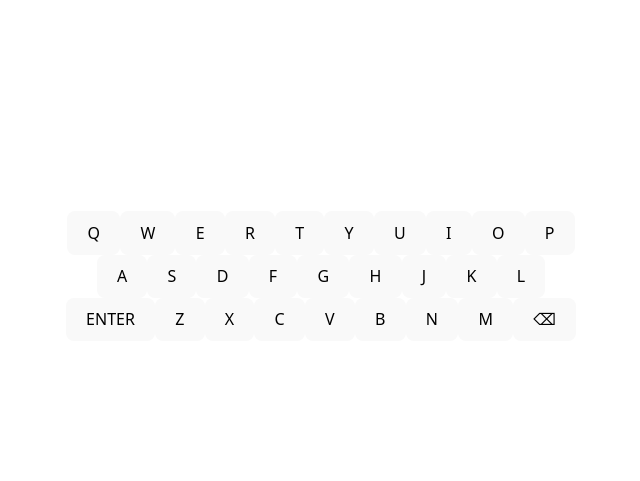
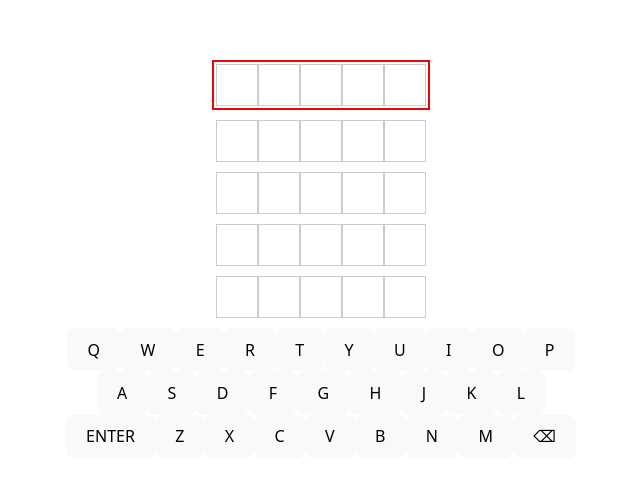
Before and after one commit to ni-hvosta-in/wordle, a React (Vite) app: page / in a window 1280 px wide. Shown: the part 141-622 px from the top of the page, without its empty margins (319-959 px from the left). Built offline with nearby package versions, Linux system fonts and the light colour scheme.

Commit message:
keyboard without logic and game field

```diff
--- a/src/App.tsx
+++ b/src/App.tsx
@@ -1,21 +1,21 @@
 import { useEffect, useState } from 'react'
-import reactLogo from './assets/react.svg'
-import viteLogo from '/vite.svg'
 import './App.css'
-import { KeyBoard } from './keyboard/KeyBoard'
+import { KeyBoard } from './components/keyboard/KeyBoard'
+import { Row } from './components/row/Row'
 
 function App() {
 
-    const [input, setInput] = useState("")
+    const [currRow, setCurrRow] = useState(0);
+    const [attemps, setAttemps] = useState<string[]>(["", "", "", "", ""]);
     useEffect(() => {
-        console.log("Current input:", input);
-    }, [input])
+        console.log(attemps, currRow);
+    }, [attemps])
     return (
         <>
-            <div>
-                <h1>{input}</h1>
-            </div>
-            <KeyBoard setInput={setInput} />
+            {Array.from({length: 5}).map((_, i) => (
+                <Row key={i} value={attemps[i]} isSelected={i == currRow}/>
+            ))}
+            <KeyBoard  incrementRow={setCurrRow} setAttemps={setAttemps} currRow={currRow} />
         </>
     )
 }
--- /dev/null
+++ b/src/components/cell/Cell.css
@@ -0,0 +1,11 @@
+.cell {
+    width: 40px;
+    height: 40px;
+    border: 1px solid #ccc;
+    display: flex;
+    align-items: center;
+    justify-content: center;
+    font-size: 16px;
+    cursor: pointer;
+
+}
--- /dev/null
+++ b/src/components/cell/Cell.tsx
@@ -0,0 +1,12 @@
+import "./Cell.css";
+interface CellProps {
+    value: string;
+}
+
+export function Cell({value}: CellProps) {
+    return (
+        <div className="cell">
+            {value}
+        </div>
+    )
+}
--- /dev/null
+++ b/src/components/keyboard/KeyBoard.tsx
@@ -0,0 +1,53 @@
+import type React from "react";
+
+interface KeyBoardProps {
+    incrementRow: React.Dispatch<React.SetStateAction<number>>;
+    setAttemps: React.Dispatch<React.SetStateAction<string[]>>;
+    currRow: number;
+}
+
+export function KeyBoard({incrementRow, setAttemps, currRow}: KeyBoardProps) {
+    const KEYS: Array<string[]> = [
+    ["Q","W","E","R","T","Y","U","I","O","P"],
+    ["A","S","D","F","G","H","J","K","L"],
+    ["ENTER","Z","X","C","V","B","N","M","⌫"]
+    ];
+
+
+
+    function handleClick(letter: string){
+        switch(letter) {
+            case "⌫":
+                setAttemps((prev) => {
+                    const newAttemps = [...prev];
+                    newAttemps[currRow] = newAttemps[currRow].slice(0, -1);
+                    return newAttemps;
+                });
+                break;
+
+            case "ENTER":
+                incrementRow((prev) => prev + 1);
+                break;
+
+            default:
+                setAttemps((prev) => {
+                    const newAttemps = [...prev];
+                    newAttemps[currRow] = newAttemps[currRow].length < 5 ? (newAttemps[currRow] || "") + letter : newAttemps[currRow];
+                    return newAttemps;
+                });
+        }
+
+    }
+
+    return (
+        <div>
+            {KEYS.map((row, i) => (
+                <div key={i}>
+                    {row.map((letter, j) => (
+                        <button key={j} onClick={() => handleClick(letter)}>{letter}</button>
+                    ))}
+                </div>
+            ))}
+        </div>
+    );
+}
--- /dev/null
+++ b/src/components/row/Row.css
@@ -0,0 +1,15 @@
+.row-wrapper {
+    display: flex;
+    justify-content: center;
+    margin-bottom: 10px;
+}
+
+#row {
+    display: inline-flex;
+    flex-direction: row;
+}
+
+.selected {
+    border: 2px solid #eb0505;
+    padding: 2px;
+}
--- /dev/null
+++ b/src/components/row/Row.tsx
@@ -0,0 +1,19 @@
+import { Cell } from "../cell/Cell";
+import "./Row.css";
+interface RowProps {
+    value: string;
+    isSelected: boolean;
+}
+
+export function Row({value, isSelected}: RowProps){
+
+    return (
+        <div className="row-wrapper">
+            <div id="row" className={isSelected ? "selected" : ""} >
+                {Array.from({length: 5}).map((_, i) => (
+                    <Cell key={i} value={value[i] || ""} />
+                ))}
+            </div>
+        </div>
+    )
+}
--- a/src/keyboard/KeyBoard.tsx
+++ /dev/null
@@ -1,34 +0,0 @@
-interface KeyBoardProps {
-    setInput: React.Dispatch<React.SetStateAction<string>>;
-}
-
-export function KeyBoard({setInput}: KeyBoardProps) {
-    const KEYS: Array<string[]> = [
-    ["Q","W","E","R","T","Y","U","I","O","P"],
-    ["A","S","D","F","G","H","J","K","L"],
-    ["ENTER","Z","X","C","V","B","N","M","⌫"]
-    ];
-
-    function handleClick(letter: string){
-        switch(letter) {
-            case "⌫":
-                setInput((prev) => prev.slice(0, -1));
-                break;
-            default:
-                setInput((prev) => prev + letter);
-        }
-
-    }
-
-    return (
-        <div>
-            {KEYS.map((row, i) => (
-                <div key={i}>
-                    {row.map((letter, j) => (
-                        <button key={j} onClick={() => handleClick(letter)}>{letter}</button>
-                    ))}
-                </div>
-            ))}
-        </div>
-    );
-}
```
